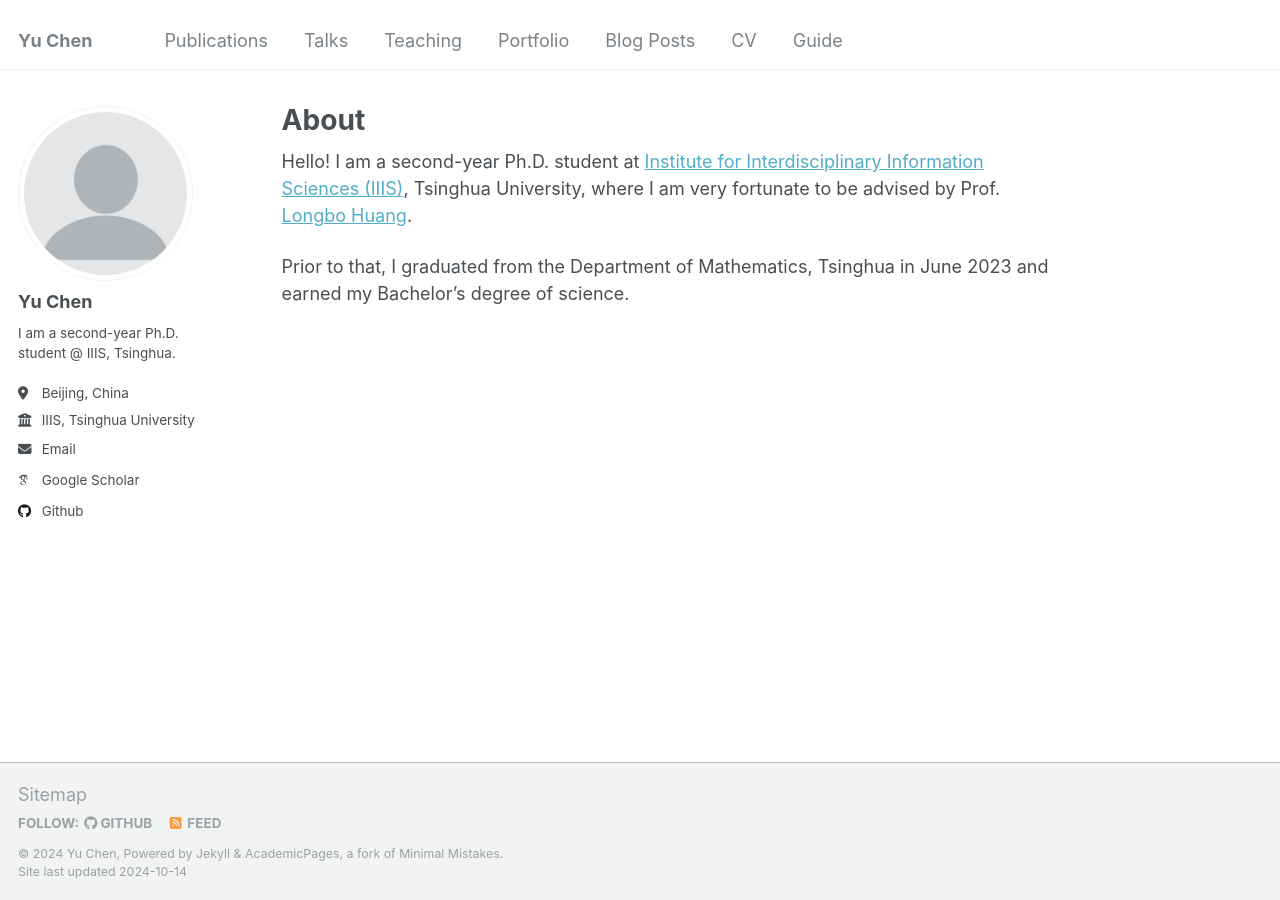
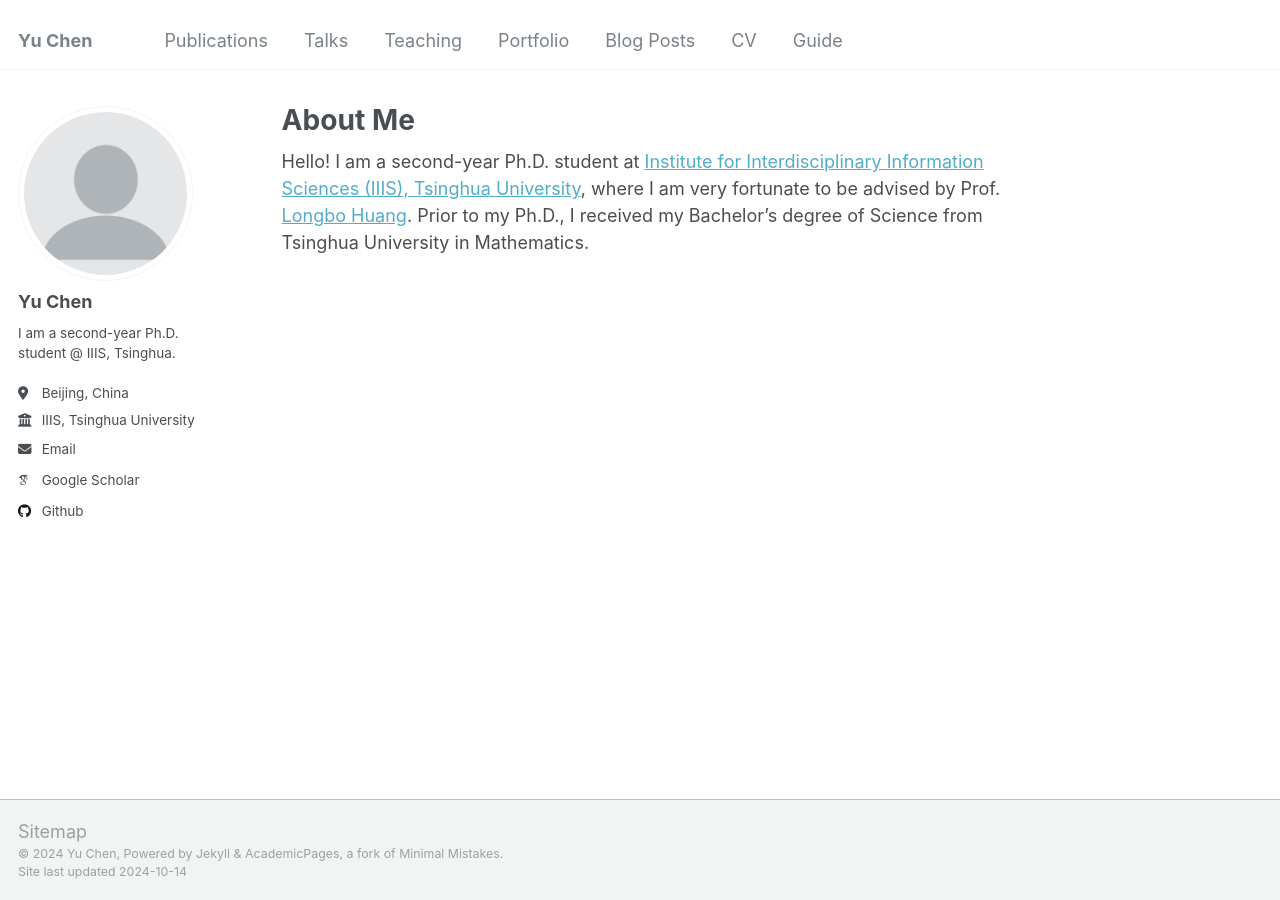
Before and after one commit to custyhs/custyhs.github.io, a Jekyll site: the page built from _pages/about.md, in a window 1280 px wide. Built offline with Jekyll 4.4.1, drawn with Linux system fonts in a browser that asks for light colours; some web fonts are replaced.

```diff
--- a/_includes/footer.html
+++ b/_includes/footer.html
@@ -1,6 +1,6 @@
 {% include base_path %}
 
-{% if site.author.github or site.author.bitbucket or site.atom_feed.hide != true %}
+<!-- {% if site.author.github or site.author.bitbucket or site.atom_feed.hide != true %}
 <div class="page__footer-follow">
   <ul class="social-icons">
     {% if site.data.ui-text[site.locale].follow_label %}
@@ -17,7 +17,7 @@
     {% endif %}
   </ul>
 </div>
-{% endif %}
+{% endif %} -->
 
 <div class="page__footer-copyright">
   &copy; {{ site.time | date: '%Y' }} {{ site.name | default: site.title }}, {{ site.data.ui-text[site.locale].powered_by | default: "Powered by" }} <a href="http://jekyllrb.com" rel="nofollow">Jekyll</a> &amp; <a href="https://github.com/academicpages/academicpages.github.io">AcademicPages</a>, a fork of <a href="https://mademistakes.com/work/minimal-mistakes-jekyll-theme/" rel="nofollow">Minimal Mistakes</a>.<br />
--- a/_pages/about.md
+++ b/_pages/about.md
@@ -1,12 +1,11 @@
 ---
 permalink: /
-title: "About"
+title: "About Me"
 author_profile: true
 redirect_from:
   - /about/
   - /about.html
 ---
 
-Hello! I am a second-year Ph.D. student at [Institute for Interdisciplinary Information Sciences (IIIS)](https://iiis.tsinghua.edu.cn/en), Tsinghua University, where I am very fortunate to be advised by Prof. [Longbo Huang](https://people.iiis.tsinghua.edu.cn/~huang/index.html).
-
-Prior to that, I graduated from the Department of Mathematics, Tsinghua in June 2023 and earned my Bachelor's degree of science.
+Hello! I am a second-year Ph.D. student at [Institute for Interdisciplinary Information Sciences (IIIS), Tsinghua University](https://iiis.tsinghua.edu.cn/en), where I am very fortunate to be advised by Prof. [Longbo Huang](https://people.iiis.tsinghua.edu.cn/~huang/index.html).
+Prior to my Ph.D., I received my Bachelor's degree of Science from Tsinghua University in Mathematics.
```
Also changed, not shown: README.md (+1 -75 lines).
